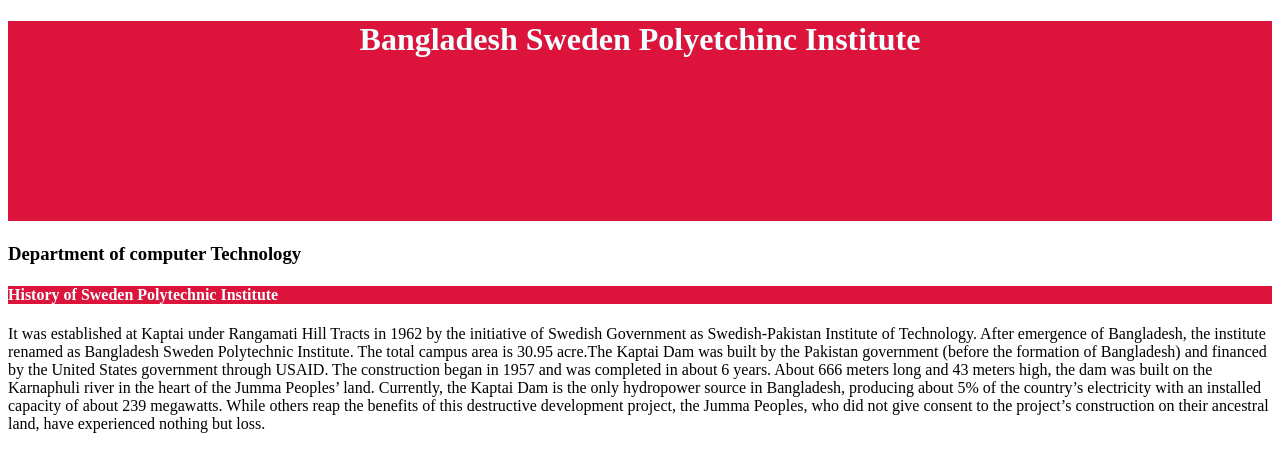
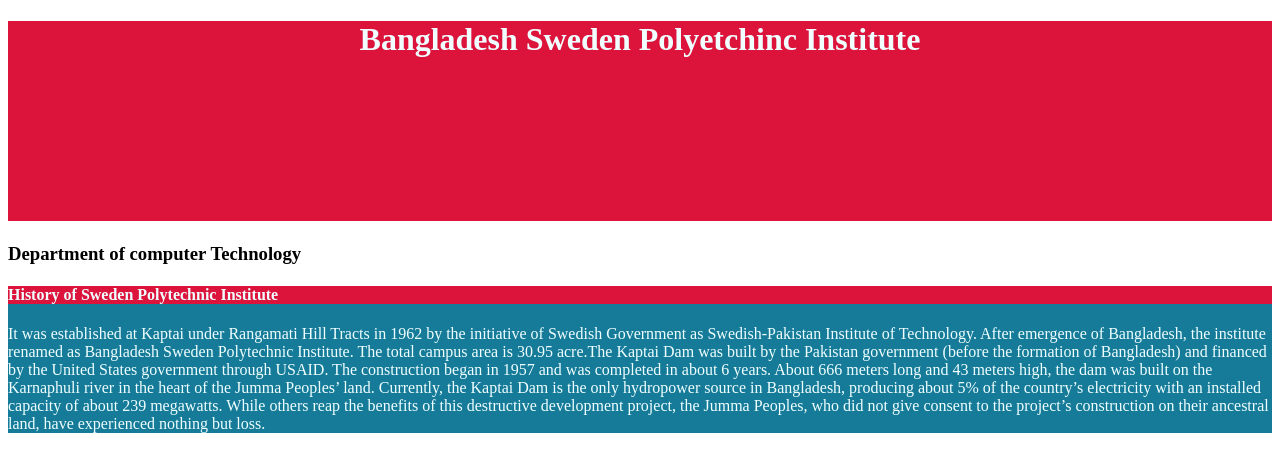
Before and after one commit to PiasBarua/Second-Test-Repo, a plain HTML site: page index.html in a window 1280 px wide. Drawn offline with Linux system fonts and the light colour scheme.

Commit message:
color-change

```diff
--- a/index.html
+++ b/index.html
@@ -8,9 +8,9 @@
     <link rel="stylesheet" href="style.css">
 </head>
 <body>
+    <h1><center>Bangladesh Sweden Polyetchinc Institute</center></h1>
+    <h3>Department of computer Technology</h3>
     <div class="Sweden">
-        <h1><center>Bangladesh Sweden Polyetchinc Institute</center></h1>
-        <h3>Department of computer Technology</h3>
         <h4>History of Sweden Polytechnic Institute</h4>
         <p>It was established at Kaptai under Rangamati Hill Tracts in 1962 by the initiative of Swedish Government as Swedish-Pakistan Institute of Technology. After emergence of Bangladesh, the institute renamed as Bangladesh Sweden Polytechnic Institute. The total campus area is 30.95 acre.The Kaptai Dam was built by the Pakistan government (before the formation of Bangladesh) and financed by the United States government through USAID. The construction began in 1957 and was completed in about 6 years. About 666 meters long and 43 meters high, the dam was built on the Karnaphuli river in the heart of the Jumma Peoples’ land. Currently, the Kaptai Dam is the only hydropower source in Bangladesh, producing about 5% of the country’s electricity with an installed capacity of about 239 megawatts. While others reap the benefits of this destructive development project, the Jumma Peoples, who did not give consent to the project’s construction on their ancestral land, have experienced nothing but loss.</p>
     </div>
--- a/style.css
+++ b/style.css
@@ -8,7 +8,7 @@ h4{
     background-color: crimson;
     color: azure;
 }
-.sweden{
-    background-color: crimson;
+.Sweden{
+    background-color: rgb(22, 123, 153);
     color: azure;
 }
```
